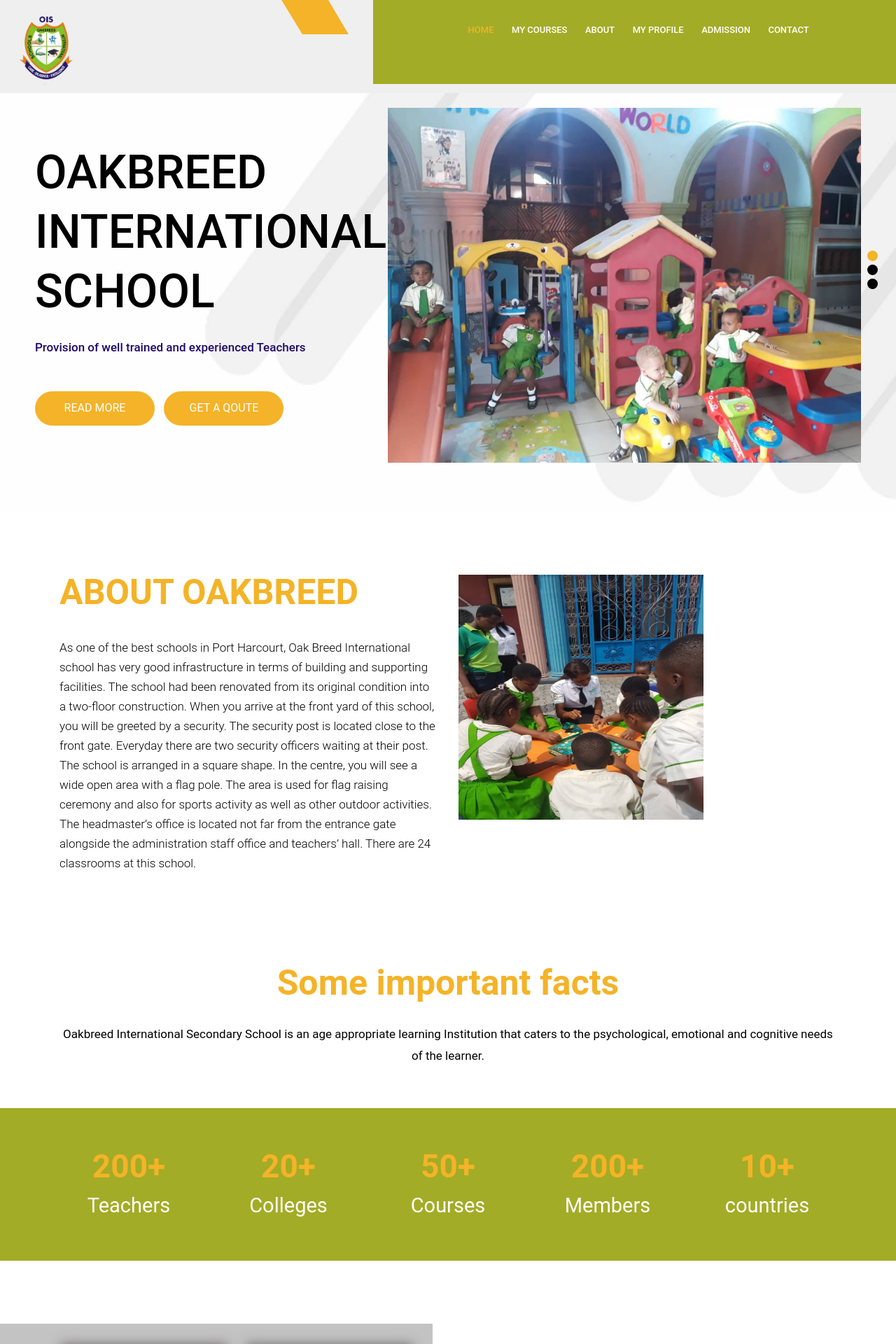
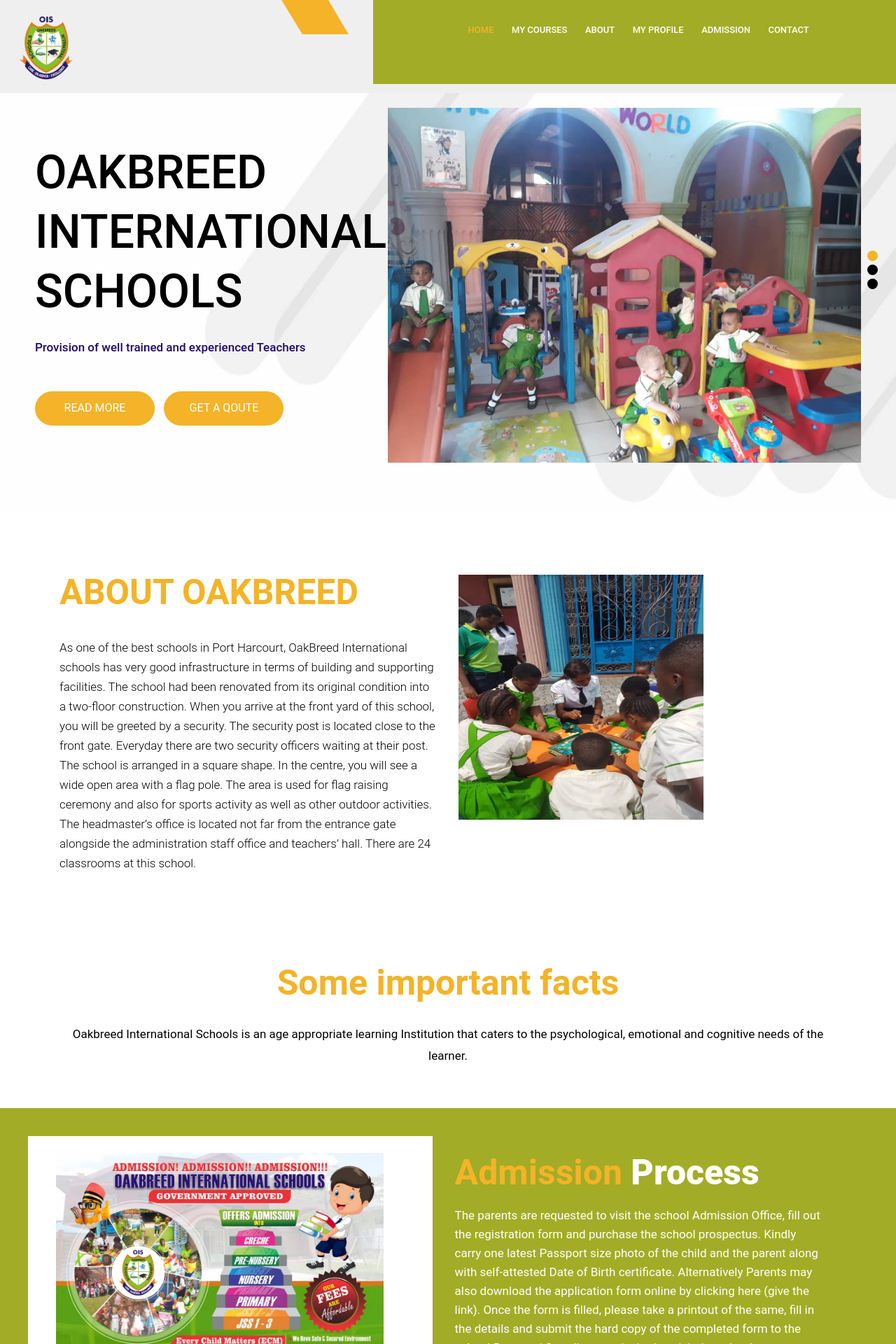
Before and after one commit to Anitor14/Oakbreed-International-School, a PHP site: page / in a window 1280 px wide. Shown: the top 1920 px of the page at 70% size. Run offline with PHP 8.4, Linux system fonts and the light colour scheme; some libraries are stand-ins or nearby versions.

Commit message:
latest updates

```diff
--- a/css/meanmenu.css
+++ b/css/meanmenu.css
@@ -15,7 +15,7 @@
      margin-top: 15px;
 }
  .mean-container a.meanmenu-reveal {
-     color: #fff;
+     /* color: #fff;
      cursor: pointer;
      display: block;
      font-family: 'Roboto', sans-serif;
@@ -26,7 +26,7 @@
         right: 24px;
      text-decoration: none;
      top: 12px;
-     width: 26px;
+     width: 26px; */
 }
  .mean-container a.meanmenu-reveal span {
      background: #ffffff none repeat scroll 0 0;
--- a/css/style.css
+++ b/css/style.css
@@ -1283,11 +1283,12 @@
 /** end important section **/
 /** Courses section **/
 .Courses {
-  padding-top: 90px;
-  background: #fff;
+  background: #a3ac26;
+  color: white;
+  padding: 40px 40px;
 }
 .box_bg {
-  background: #c3c3c3;
+  background: white;
   padding: 10px 30px 30px 0px;
   display: inline-block;
   width: 100%;
@@ -1501,7 +1502,7 @@
 }
 .contact_bg .titlepage {
   padding-bottom: 20px;
-  text-align: right !important;
+  text-align: center !important;
   padding-right: 10px;
 }
 #map {
--- a/index.php
+++ b/index.php
@@ -46,7 +46,7 @@
       <div class="header">
         <div class="container-fluid">
           <div class="row">
-            <div class="col-xl-2 col-lg-4 col-md-4 col-sm-3 col logo_section pull-left">
+            <div class="col-xl-2 col-lg-4 col-md-4 col-sm-3 col logo_section">
               <div class="full">
                 <div class="center-desk">
                   <div class="logo">
@@ -95,7 +95,7 @@
                   <div class="row">
                     <div class="col-xl-5 col-lg-5 col-md-5 col-sm-12">
                       <div class="text-bg">
-                        <h1>OAKBREED INTERNATIONAL SCHOOL</h1>
+                        <h1>OAKBREED INTERNATIONAL SCHOOLS</h1>
                         <p>Provision of well trained and experienced Teachers</p>
                         <a href="#">Read more</a> <a href="#">get a qoute</a>
                       </div>
@@ -182,7 +182,7 @@
         <div class="col-xl-6 col-lg-6 col-md-6 col-sm-12">
           <div class="about-box">
             <h2 style="text-align:left">ABOUT <strong class="yellow">OAKBREED </strong></h2>
-            <p style="text-align:left"> As one of the best schools in Port Harcourt, Oak Breed International school
+            <p style="text-align:left"> As one of the best schools in Port Harcourt, OakBreed International schools
               has very good infrastructure in terms
               of building and supporting facilities. The school had been renovated from its original condition into a
               two-floor construction. When you arrive at the front yard of this school, you will be greeted by a
@@ -214,13 +214,13 @@
         <div class="col-md-12">
           <div class="titlepage">
             <h2>Some <strong class="yellow">important facts</strong></h2>
-            <span>Oakbreed International Secondary School is an age appropriate learning Institution
+            <span>Oakbreed International Schools is an age appropriate learning Institution
               that caters to the psychological, emotional and cognitive needs of the learner.</span>
           </div>
         </div>
       </div>
     </div>
-    <div class="important_bg">
+    <!-- <div class="important_bg">
       <div class="container">
         <div class="row">
 
@@ -256,7 +256,7 @@
           </div>
         </div>
       </div>
-    </div>
+    </div> -->
   </div>
   </div>
 
@@ -267,8 +267,14 @@
       <div class="row">
         <div class="col-xl-6 col-lg-6 col-md-6 col-sm-12">
           <div class="box_bg">
-            <div class="box_bg_img">
-              <div class="row">
+            <!-- <div class="box_bg_img"> -->
+            <!-- <div class="col-xl-5 col-lg-5 col-md-5 col-sm-12"> -->
+            <!-- <div class="make_img"> -->
+            <figure><img src="images/ois-admission.jpg"></figure>
+            <!-- </div> -->
+            <!-- </div> -->
+            <!-- <div class="row">
+
                 <div class="col-xl-6 col-lg-6 col-md-6 col-sm-12">
                   <div class="box_my">
                     <figure><img src="images/ois-image-2.jpg"></figure>
@@ -308,16 +314,17 @@
 
 
 
-              </div>
-            </div>
+              </div> -->
+            <!-- </div> -->
           </div>
         </div>
         <div class="col-xl-6 col-lg-6 col-md-6 col-sm-12 border_left">
           <div class="box_text">
             <div class="titlepage">
-              <h2 style="text-align:left">Admission <strong class="yellow"> Procedure</strong></h2>
+              <h2 style="text-align:left">Admission <strong class="white_colo"> Process</strong></h2>
             </div>
-            <p style="text-align:left">The parents are requested to visit the school Admission Office, fill out the
+            <p style="text-align:left;color: white;">The parents are requested to visit the school Admission Office,
+              fill out the
               registration form and
               purchase the school prospectus. Kindly carry one latest Passport size photo of the child and the parent
               along with self-attested Date of Birth certificate. Alternatively Parents may also download the
@@ -382,7 +389,7 @@
       <div class="row">
         <div class="col-xl-5 col-lg-5 col-md-5 col-sm-12">
           <div class="make_text">
-            <p>The Oakbreed International school believes very strongly in the educational value of well planned visits
+            <p>The Oakbreed International schools believes very strongly in the educational value of well planned visits
               and is a
               firm supporter of outdoor education. An educational trip is an off-campus learning activity that brings
               excitement and adventure to learning. A well planned field trip is an ideal way to introduce new skills
@@ -393,7 +400,7 @@
         </div>
         <div class="col-xl-5 col-lg-5 col-md-5 col-sm-12">
           <div class="make_img">
-            <figure><img src="images/ois-student.jpg"></figure>
+            <figure><img src="images/ois-standout.jpg"></figure>
           </div>
         </div>
       </div>
@@ -410,9 +417,9 @@
         <div class="row">
 
           <div class="col-xl-6 col-lg-6 col-md-6 col-sm-12">
-            <div id="map">
+            <div class="make_img">
+              <figure><img src="images/ois-contact.jpg"></figure>
             </div>
-
           </div>
           <div class="col-xl-6 col-lg-6 col-md-6 col-sm-12">
 
@@ -461,7 +468,7 @@
             </div>
             <div class="col-md-12">
               <h2>Newsletter</h2>
-              <span>Oakbreed International School is committed to nurture the inherent potential and talent of each
+              <span>Oakbreed International Schools is committed to nurture the inherent potential and talent of each
                 child,
                 creating lifelong learners who will be the leaders of tomorrow. With parents as our partners, we aspire
                 to create global citizens who are innovative and have a strong sense of values. </span>
```
Also changed, not shown: images/ois-contact.jpg (added), images/ois-standout.jpg (added).
